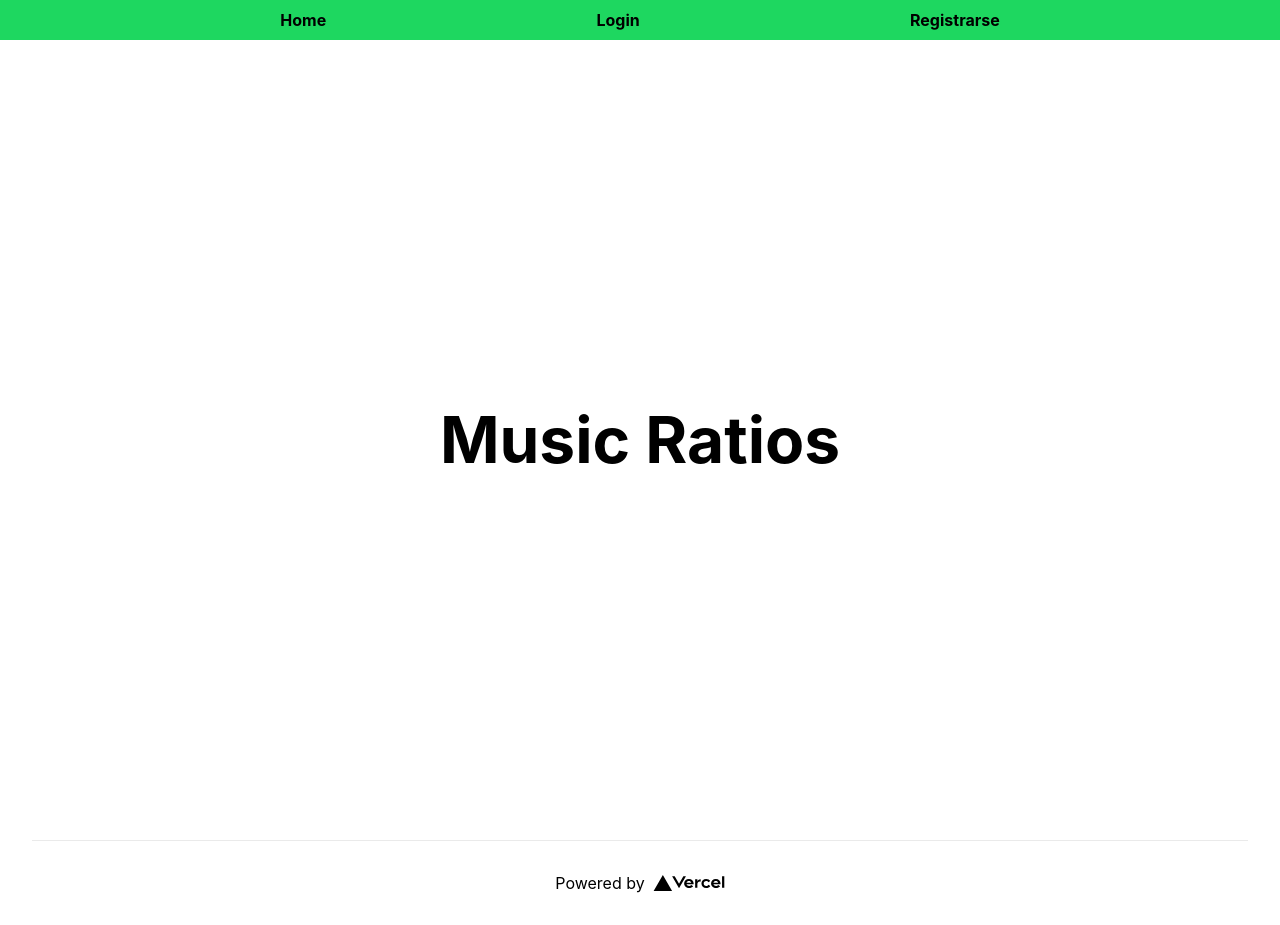
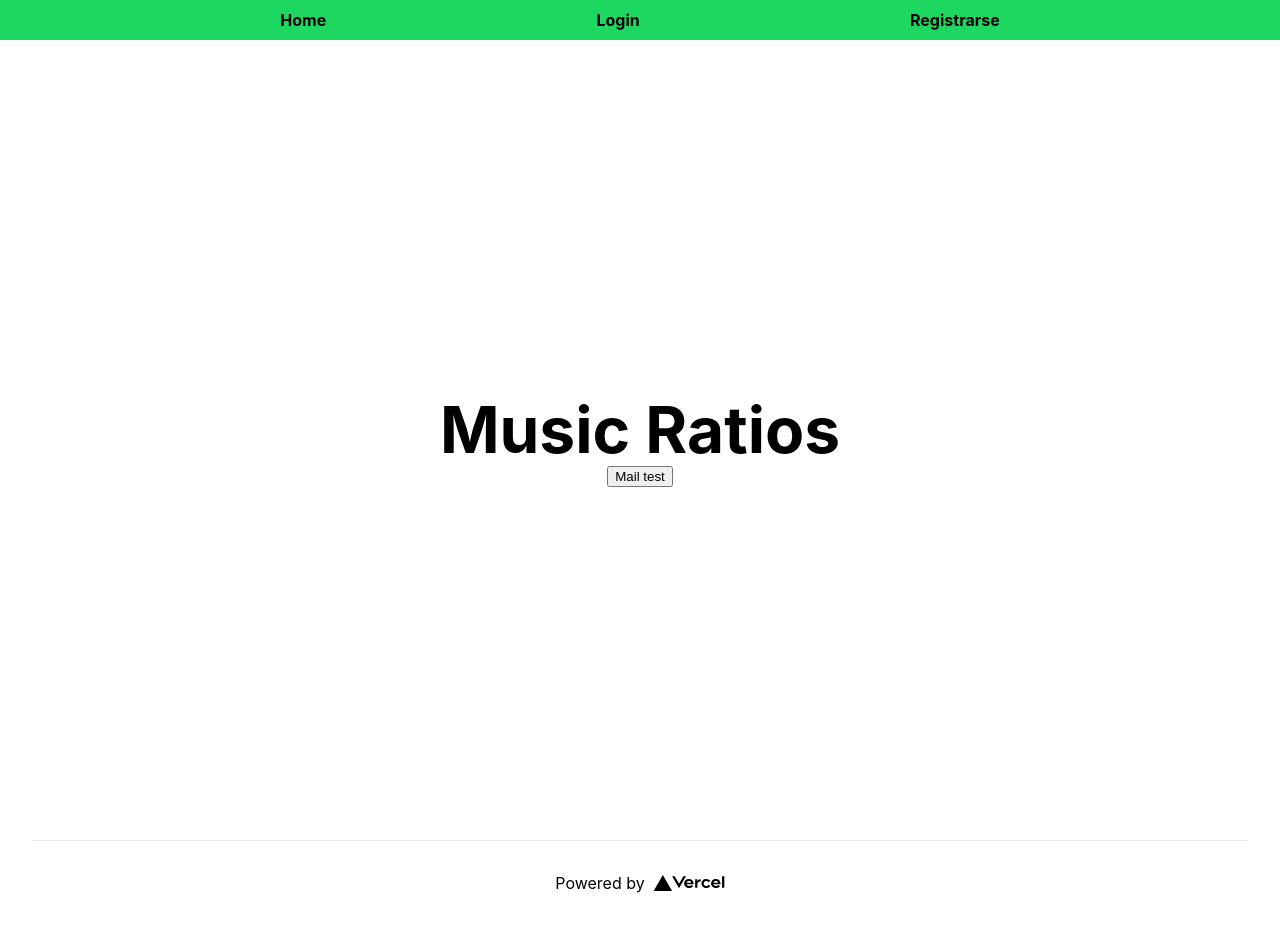
Before and after one commit to ErikMurmi/music-ratios, a Next.js app: page / in a window 1280 px wide. Built offline with nearby package versions, Linux system fonts and the light colour scheme; no server answers; sample sign-in values are in the browser's storage.

Commit message:
email fix

```diff
--- a/pages/index.js
+++ b/pages/index.js
@@ -7,6 +7,20 @@ import { useEffect, useState } from "react"
 import { getUser } from "controllers/usersController"
 
 export default function Home() {
+
+  const sendEmail = async () => {
+    const res = await fetch(`http://localhost:3030/send-email`, {
+      method: 'POST',
+      headers: {
+        "Content-Type": "application/json"
+      },
+      body: JSON.stringify({
+        "email": "erikmurminacho07@outlook.com",
+        "message": "Bienvenido a la familia"
+      })
+    })
+    alert(res)
+  }
 
   return (
     <div className={styles.container}>
@@ -20,6 +34,7 @@ export default function Home() {
         <h1 className={styles.title}>
           Music Ratios
         </h1>
+        <button onClick={sendEmail}>Mail test</button>
       </main>
 
       <footer className={styles.footer}>
```
